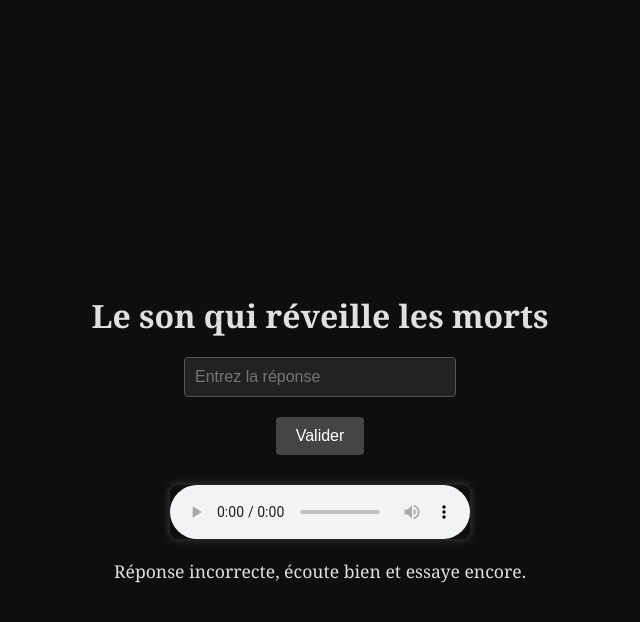
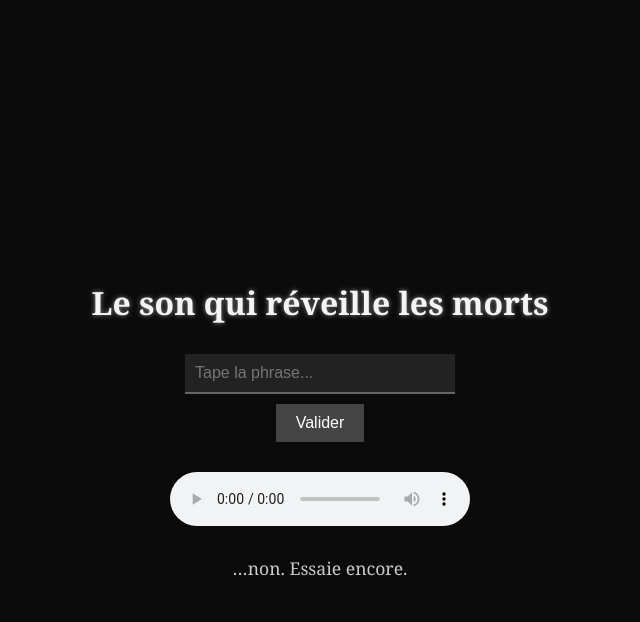
Before and after one commit to LudoFort/Taylor2, a plain HTML site: page index.html in a window 1280 px wide. Both pictures are taken after a click on the button "Valider". Shown: the whole page, without its empty margins (320-960 px from the left). Drawn offline with Linux system fonts and the light colour scheme.

Commit message:
Update index.html

```diff
--- a/index.html
+++ b/index.html
@@ -1,71 +1,109 @@
 <!DOCTYPE html>
 <html lang="fr">
 <head>
-  <meta charset="UTF-8" />
-  <title>Énigme #3</title>
+  <meta charset="UTF-8">
+  <title>Énigme 3 – Le Son Qui Réveille Les Morts</title>
   <style>
     body {
-      background-color: #0e0e0e;
-      color: #e0e0e0;
+      background-color: #0b0b0b;
+      color: #eaeaea;
       font-family: 'Georgia', serif;
       display: flex;
       flex-direction: column;
       align-items: center;
       justify-content: center;
       height: 100vh;
+      margin: 0;
+      text-align: center;
       padding: 20px;
-      text-align: center;
+      overflow: hidden;
+      position: relative;
     }
+
     h1 {
       font-size: 2em;
       margin-bottom: 20px;
+      color: #f4f4f4;
+      text-shadow: 0 0 5px #888;
+      z-index: 2;
     }
+
+    input, button {
+      z-index: 2;
+    }
+
     input {
       padding: 10px;
       font-size: 1em;
       width: 250px;
-      margin-bottom: 10px;
-      border-radius: 4px;
-      border: 1px solid #555;
+      margin-top: 10px;
+      border: none;
       background: #222;
-      color: #eee;
+      color: white;
+      border-bottom: 2px solid #666;
     }
+
     button {
+      margin-top: 10px;
       padding: 10px 20px;
       font-size: 1em;
       background-color: #444;
       color: white;
       border: none;
       cursor: pointer;
-      margin: 10px 0;
-      border-radius: 4px;
     }
+
     button:hover {
       background-color: #666;
     }
+
     #result {
-      margin-top: 20px;
+      margin-top: 30px;
       white-space: pre-wrap;
       font-size: 1.1em;
       max-width: 600px;
-      line-height: 1.4em;
+      color: #ccc;
+      z-index: 2;
     }
+
     audio {
-      margin-top: 20px;
-      outline: none;
-      border-radius: 8px;
-      box-shadow: 0 0 10px #444;
+      margin-top: 30px;
+      z-index: 2;
+    }
+
+    /* Image d’arrière-plan qui clignote */
+    .background-flash {
+      position: absolute;
+      top: 0; left: 0;
+      width: 100%;
+      height: 100%;
+      background-image: url('revolution9.jpg');
+      background-size: cover;
+      background-position: center;
+      opacity: 0;
+      animation: flash 8s infinite;
+      z-index: 1;
+    }
+
+    @keyframes flash {
+      0% { opacity: 0; }
+      40% { opacity: 0; }
+      50% { opacity: 0.15; }
+      60% { opacity: 0; }
+      100% { opacity: 0; }
     }
   </style>
 </head>
 <body>
+  <div class="background-flash"></div>
+
   <h1>Le son qui réveille les morts</h1>
 
-  <input type="text" id="input" placeholder="Entrez la réponse" />
+  <input type="text" id="input" placeholder="Tape la phrase...">
   <button onclick="checkAnswer()">Valider</button>
 
-  <audio controls>
-    <source src="son.mp3" type="audio/mpeg" />
+  <audio controls autoplay>
+    <source src="son.mp3" type="audio/mpeg">
     Votre navigateur ne supporte pas la balise audio.
   </audio>
 
@@ -73,17 +111,21 @@
 
   <script>
     function checkAnswer() {
-      const answer = document.getElementById('input').value.trim().toLowerCase();
+      const input = document.getElementById("input").value.trim().toLowerCase();
+      const result = document.getElementById("result");
 
-      // La bonne réponse, en minuscule, sans espaces en trop
-      const correctAnswer = "turn me on dead man";
-
-      const result = document.getElementById('result');
-
-      if (answer === correctAnswer) {
-        result.textContent = `“Turn me on, dead man.”\nMais il ne s’appelait pas Paul, ici.\nEt pourtant, il est mort lui aussi.\nEffacé des listes. Rayé des murs.\nTu le croiseras peut-être.\nSi tu trouves\nla porte sans poignée, celle qui ne mène nulle part.\nSalle 0.`;
+      if (input === "turn me on dead man") {
+        result.textContent =
+`“Turn me on, dead man.”
+Mais il ne s’appelait pas Paul, ici.
+Et pourtant, il est mort lui aussi.
+Effacé des listes. Rayé des murs.
+Tu le croiseras peut-être.
+Si tu trouves
+la porte sans poignée, celle qui ne mène nulle part.
+Salle 0.`;
       } else {
-        result.textContent = "Réponse incorrecte, écoute bien et essaye encore.";
+        result.textContent = "…non. Essaie encore.";
       }
     }
   </script>
```
